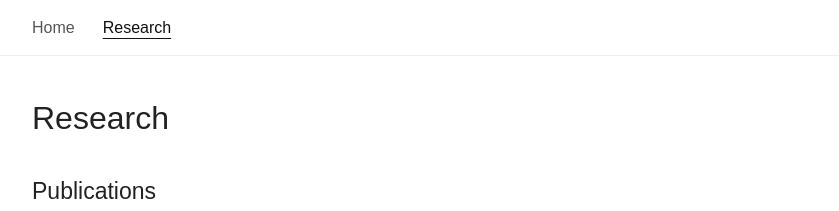
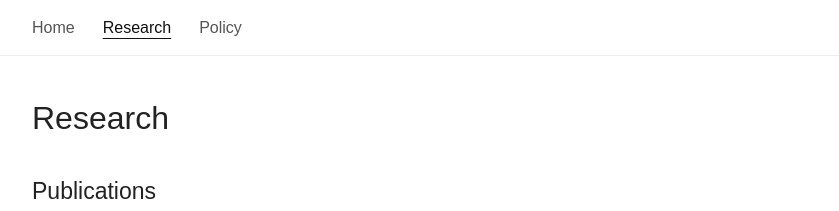
Before and after one commit to robertogillmore/robertogillmore.github.io, a Jekyll site: the page research.html, which Jekyll copies as it is, in a window 1280 px wide. Shown: the top 211 px of the page, without its empty margins (132-971 px from the left). Built offline with Jekyll 4.4.1, drawn with Linux system fonts in a browser that asks for light colours.

Commit message:
Update research.html

```diff
--- a/research.html
+++ b/research.html
@@ -10,10 +10,11 @@
 
 <body>
   <header class="site-header">
-    <nav class="navigation">
-      <a href="index.html">Home</a>
-      <a href="research.html" class="active">Research</a>
-    </nav>
+<nav class="navigation">
+  <a href="index.html">Home</a>
+  <a href="research.html" class="active">Research</a>
+  <a href="policy.html">Policy</a>
+</nav>
   </header>
 
   <main class="container">
```
